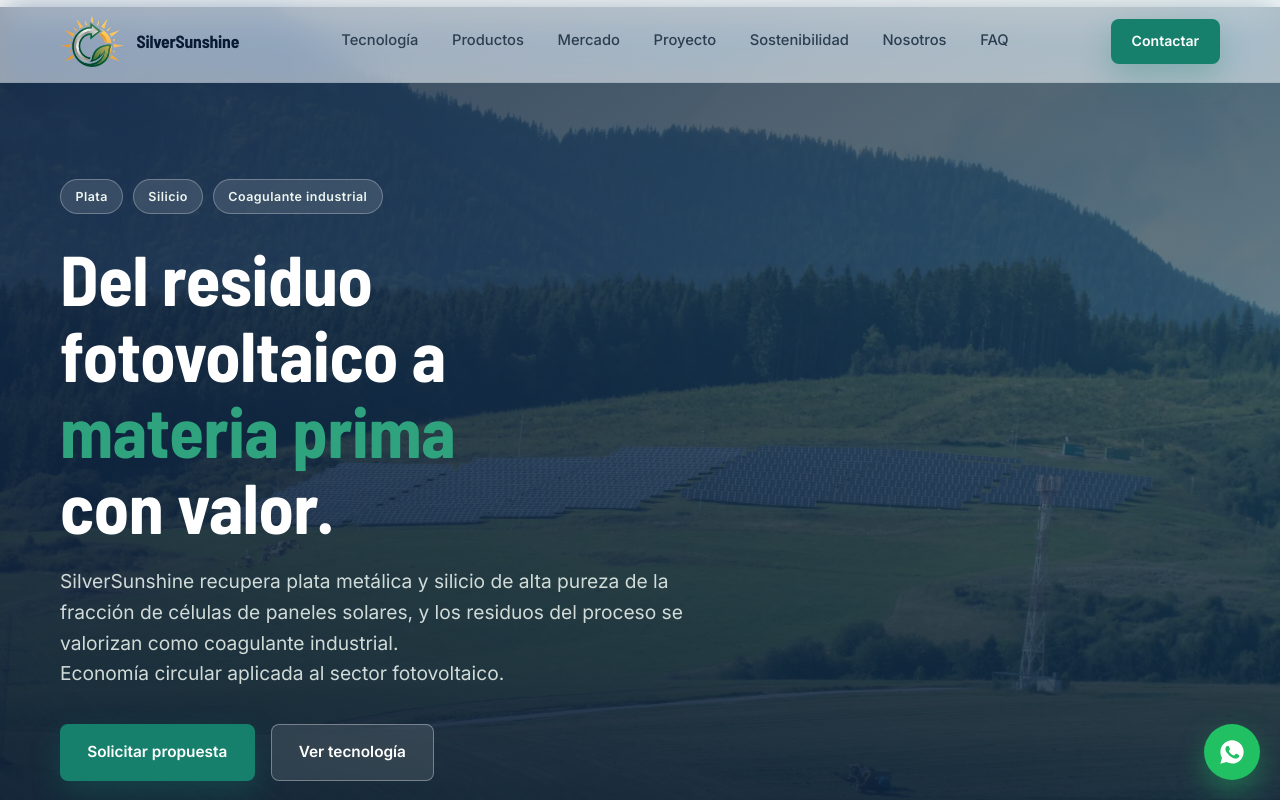
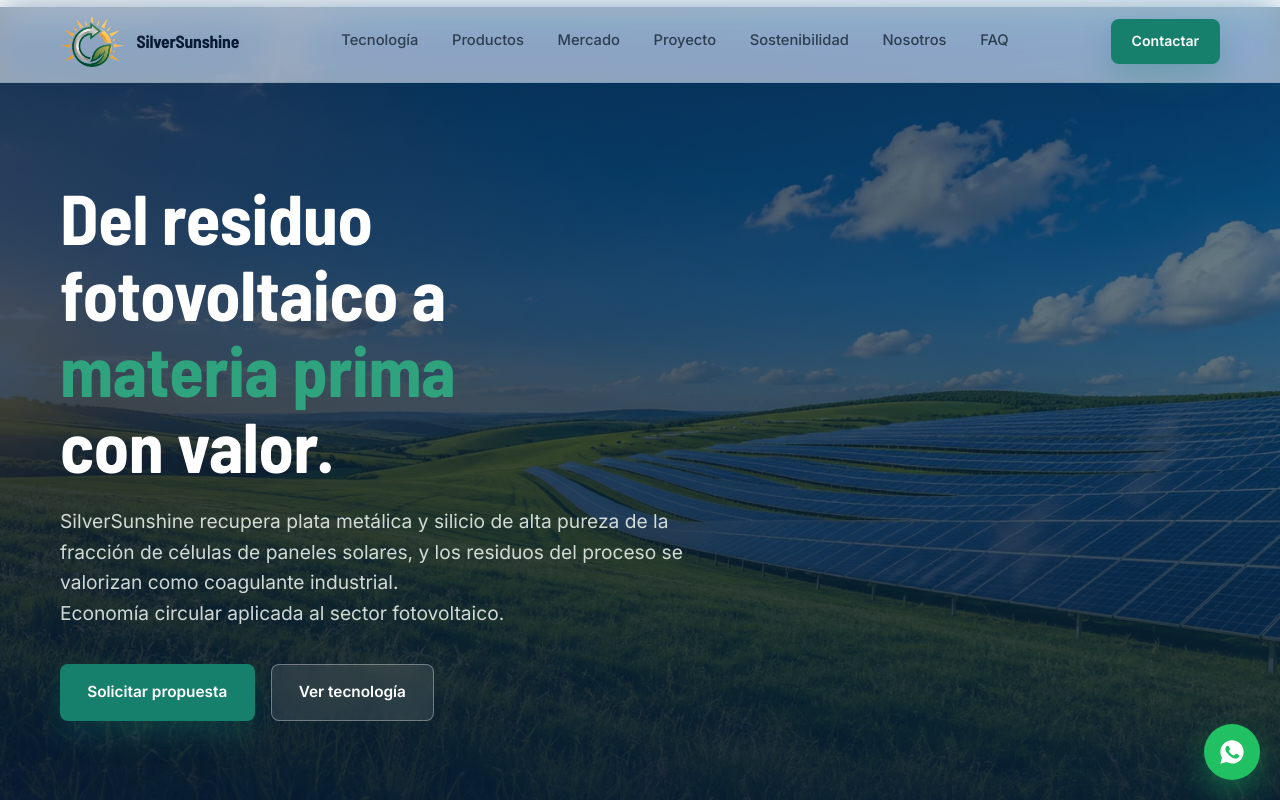
Before and after one commit to jroval/silversunshine, a plain HTML site: page index.html in a window 1280 px wide. Shown: the top 800 px of the page. Drawn offline with Linux system fonts and the light colour scheme.

Commit message:
Hero y contacto con imágenes propias, sin badges y hero más bajo
Co-Authored-By: Claude Opus 5.5 <noreply@anthropic.com>

```diff
--- a/index.html
+++ b/index.html
@@ -10,21 +10,21 @@
 <meta property="og:site_name" content="SilverSunshine">
 <meta property="og:title" content="SilverSunshine — Recuperando valor, cuidando el futuro">
 <meta property="og:description" content="Recuperamos plata metálica y silicio de alta pureza de residuos fotovoltaicos, y generamos un coagulante industrial a partir del proceso.">
-<meta property="og:image" content="https://www.silversunshine.es/assets/img/cta.webp">
+<meta property="og:image" content="https://www.silversunshine.es/assets/img/cta-atardecer.webp">
 <meta property="og:url" content="https://www.silversunshine.es/">
 <meta name="twitter:card" content="summary_large_image">
 <meta name="twitter:title" content="SilverSunshine — Recuperando valor, cuidando el futuro">
 <meta name="twitter:description" content="Recuperamos plata metálica y silicio de alta pureza de residuos fotovoltaicos, y generamos un coagulante industrial a partir del proceso.">
-<meta name="twitter:image" content="https://www.silversunshine.es/assets/img/cta.webp">
+<meta name="twitter:image" content="https://www.silversunshine.es/assets/img/cta-atardecer.webp">
 
 <link rel="icon" href="assets/favicon.png" type="image/png">
 <link rel="apple-touch-icon" href="assets/apple-touch-icon.png">
 <link rel="preconnect" href="https://fonts.googleapis.com">
 <link rel="preconnect" href="https://fonts.gstatic.com" crossorigin>
 <link rel="stylesheet" href="https://fonts.googleapis.com/css2?family=Barlow+Semi+Condensed:wght@600;700;800&family=Inter:wght@400;500;600;700&display=swap">
-<link rel="preload" as="image" href="assets/img/hero.webp" fetchpriority="high">
-<link rel="stylesheet" href="styles.css?v=20261114c">
-<link rel="stylesheet" href="figure/figure.css?v=20261114c">
+<link rel="preload" as="image" href="assets/img/hero-colinas.webp" fetchpriority="high">
+<link rel="stylesheet" href="styles.css?v=20261114d">
+<link rel="stylesheet" href="figure/figure.css?v=20261114d">
 </head>
 <body>
 <a class="skip-link" href="#main">Saltar al contenido</a>
@@ -71,14 +71,9 @@
   <!-- HERO -->
   <section class="hero" id="top">
     <div class="hero-bg" aria-hidden="true">
-      <img src="assets/img/hero.webp" alt="" fetchpriority="high" loading="eager" decoding="sync">
+      <img src="assets/img/hero-colinas.webp" alt="" fetchpriority="high" loading="eager" decoding="sync">
     </div>
     <div class="container hero-inner">
-      <div class="hero-badges reveal">
-        <span class="hero-badge">Plata</span>
-        <span class="hero-badge">Silicio</span>
-        <span class="hero-badge">Coagulante industrial</span>
-      </div>
       <h1 class="hero-title reveal">Del residuo fotovoltaico a <em>materia prima</em> con valor.</h1>
       <p class="hero-sub reveal">SilverSunshine recupera plata metálica y silicio de alta pureza de la fracción de células de paneles solares, y los residuos del proceso se valorizan como coagulante industrial.<br>Economía circular aplicada al sector fotovoltaico.</p>
       <div class="hero-actions reveal">
@@ -348,7 +343,7 @@
   <!-- CONTACTO -->
   <section class="section cta-section" id="contacto">
     <div class="cta-bg" aria-hidden="true">
-      <img src="assets/img/cta.webp" alt="" loading="lazy" decoding="async">
+      <img src="assets/img/cta-atardecer.webp" alt="" loading="lazy" decoding="async">
     </div>
     <div class="container">
       <div class="cta-layout">
@@ -475,7 +470,7 @@
 <script defer src="lib/gsap.min.js"></script>
 <script defer src="lib/ScrollTrigger.min.js"></script>
 <script defer src="lib/manifest.js"></script>
-<script defer src="main.js?v=20261114c"></script>
-<script defer src="figure/figure.js?v=20261114c"></script>
+<script defer src="main.js?v=20261114d"></script>
+<script defer src="figure/figure.js?v=20261114d"></script>
 </body>
 </html>
--- a/styles.css
+++ b/styles.css
@@ -280,7 +280,7 @@ ul { list-style: none; padding: 0; }
 .hero {
   position: relative;
   isolation: isolate;
-  min-height: 100svh;
+  min-height: 86svh;
   display: flex;
   align-items: flex-end;
   overflow: clip;
@@ -291,7 +291,7 @@ ul { list-style: none; padding: 0; }
   position: absolute; inset: 0; z-index: -2;
 }
 .hero-bg img {
-  width: 100%; height: 100%; object-fit: cover; object-position: 50% 25%;
+  width: 100%; height: 100%; object-fit: cover; object-position: 50% 45%;
 }
 .hero-bg::after {
   content: "";
@@ -304,19 +304,6 @@ ul { list-style: none; padding: 0; }
   position: relative;
   width: 100%;
   padding-block: clamp(3rem, 8vw, 6rem);
-}
-.hero-badges {
-  display: flex; flex-wrap: wrap; gap: .6rem;
-  margin-bottom: 1.6rem;
-}
-.hero-badge {
-  padding: .4rem .9rem;
-  border-radius: 999px;
-  font-size: .78rem; font-weight: 600; letter-spacing: .04em;
-  background: rgba(255,255,255,0.12);
-  border: 1px solid rgba(255,255,255,0.28);
-  color: #eef6f1;
-  backdrop-filter: blur(6px);
 }
 .hero-title {
   color: #fff;
```
Also changed, not shown: assets/credits.json (+0 -22 lines), aviso-legal.html (+2 -2 lines), creditos.html (+1 -1 lines), privacidad.html (+2 -2 lines), assets/img/cta-atardecer.webp (added), assets/img/cta.webp (deleted), assets/img/hero-colinas.webp (added), assets/img/hero.webp (deleted).
